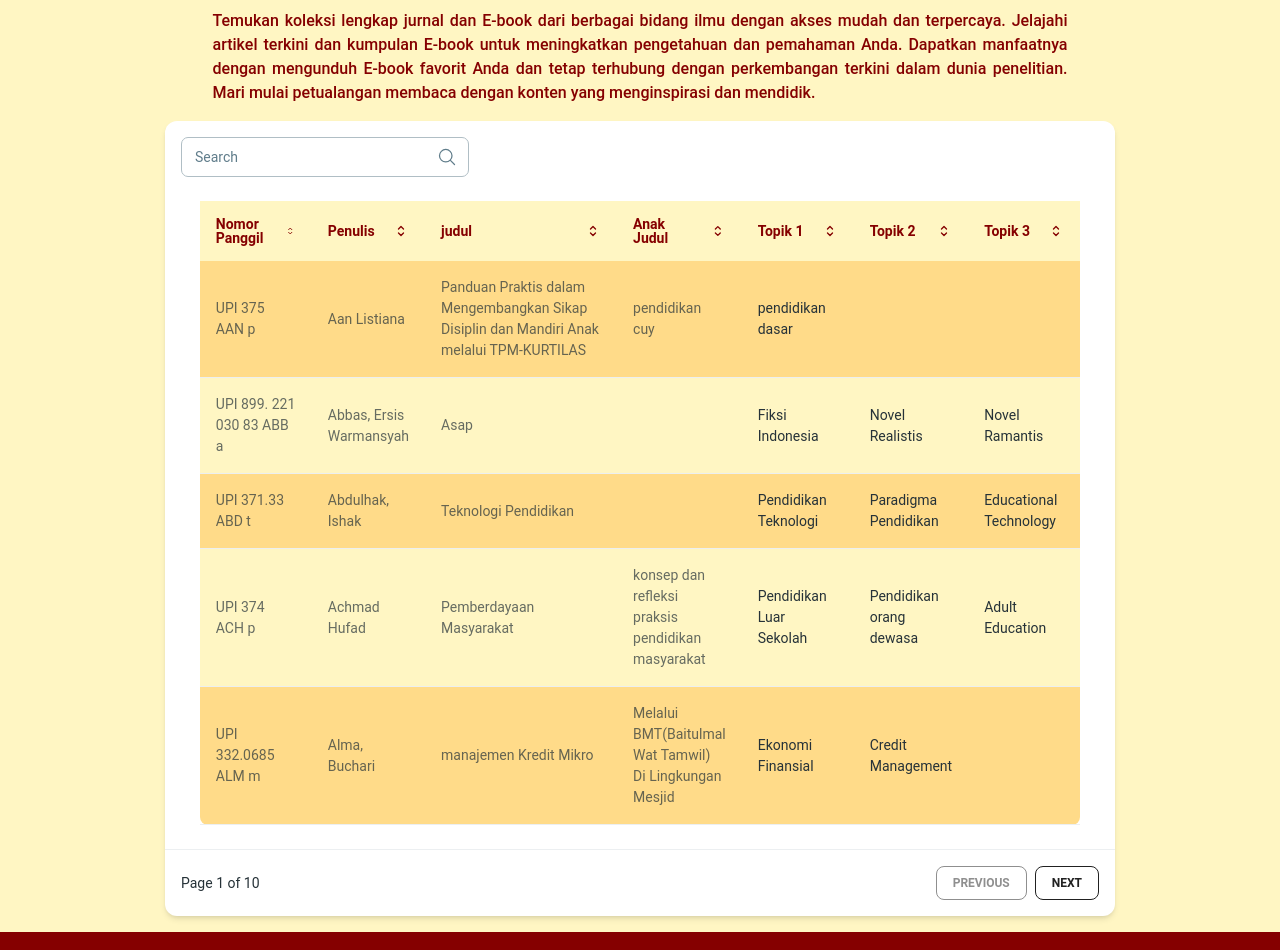
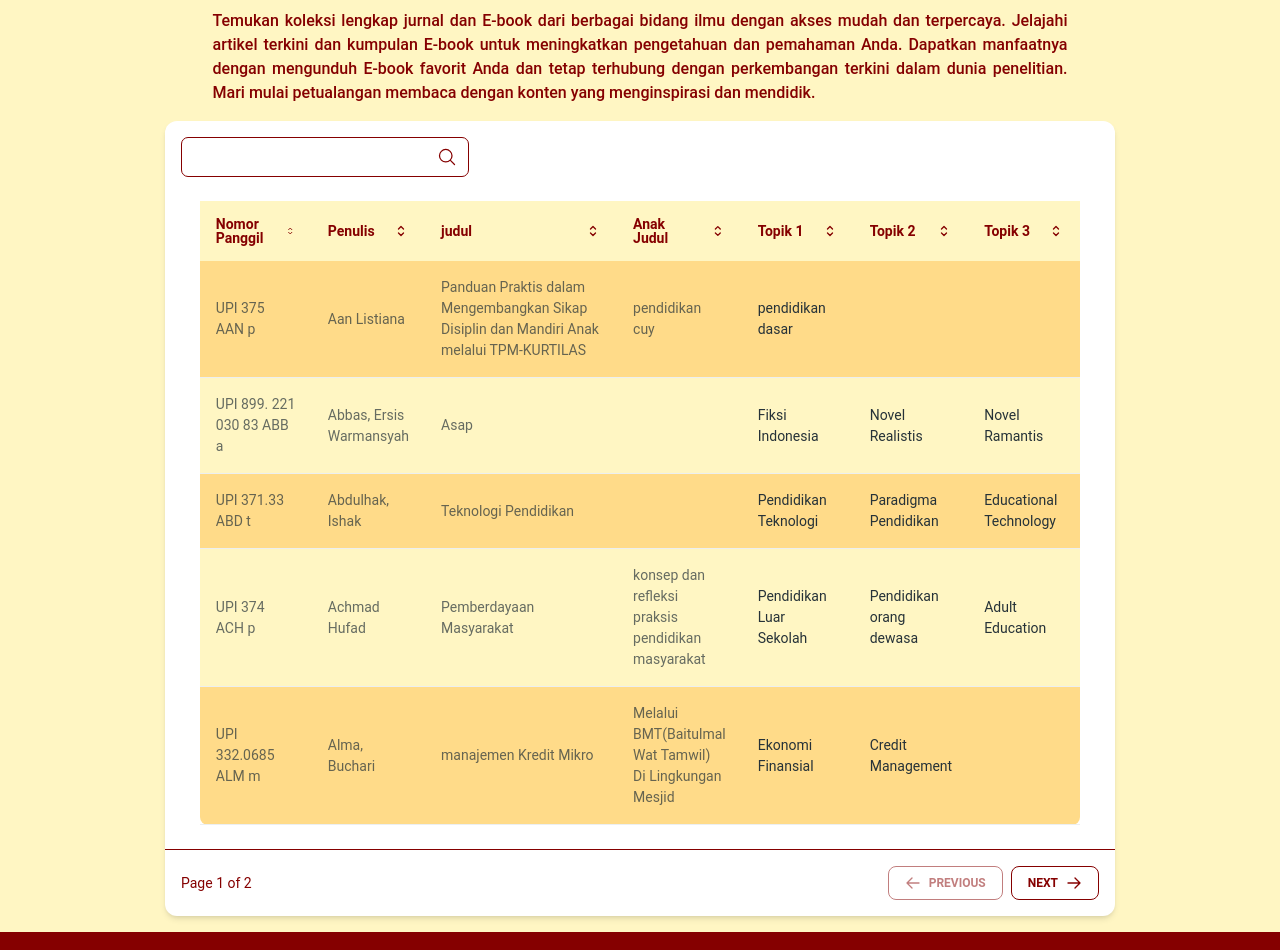
Before and after one commit to fakhrimuh/Perpustakaan, a React (Create React App) app: page /Upiana in a window 1280 px wide. Shown: the part 160-1110 px from the top of the page. Built offline with nearby package versions, Linux system fonts and the light colour scheme.

Commit message:
fixing pagination button

```diff
--- a/src/Pages/OpacPage.jsx
+++ b/src/Pages/OpacPage.jsx
@@ -1,5 +1,5 @@
 import { Input, Button, Card, CardBody, CardFooter, Typography } from "@material-tailwind/react";
-import { MagnifyingGlassIcon, BookOpenIcon } from "@heroicons/react/24/outline";
+import { MagnifyingGlassIcon, BookOpenIcon, ArrowRightIcon, ArrowLeftIcon } from "@heroicons/react/24/outline";
 import React, { useState } from 'react';
 
 
@@ -106,24 +106,23 @@ export default function OpacPage() {
         <div className="w-1/2 mb-2 flex items-center mx-auto">
           <Input
             type="text"
-            label="Kata Kunci"
+            placeholder="Kata Kunci"
             icon={<MagnifyingGlassIcon className="text-creamSecondary" />}
             value={searchTerm}
             onChange={(e) => setSearchTerm(e.target.value)}
-            className="text-creamSecondary border-creamSecondary border-2 "
+            // className="text-creamSecondary border-creamSecondary border-2 placeholder-creamSecondary "
+            className="!border !border-creamSecondary  text-creamSecondary  placeholder-creamSecondary"
+            labelProps={{
+              className: "hidden",
+            }}
           />
-          {/* <Button
-            variant="outlined"
-            className="text-center hover:text-redPrimary w-1/4 mx-2 border-creamSecondary hover:bg-creamSecondary text-creamSecondary"
-          >
-            Cari
-          </Button> */}
+
         </div>
 
         <CardBody>
           <div className="w-4/6  mx-auto">
             {currentItems.map((result, index) => {
-              const isLast = index === OpacList.length - 1;
+              const isLast = index === currentItems.length - 1;
               const classes = isLast ? "p-4" : "p-4 border-b border-creamSecondary";
               return (
                 <div className={`${classes} flex my-2`}>
@@ -171,7 +170,6 @@ export default function OpacPage() {
                       </tr>
                     </div>
                   </div>
-
                 </div>
               )
             })}
@@ -179,15 +177,19 @@ export default function OpacPage() {
         </CardBody>
 
         <CardFooter className="flex items-center justify-between border-t border-blue-gray-50 p-4">
-          <Typography variant="small" color="blue-gray" className="font-normal">
-            Page 1 of 10
+          <Typography variant="small" className="font-normal text-creamSecondary">
+            Page {currentPage} of {Math.ceil(filteredData.length / pageSize)}
           </Typography>
           <div className="flex gap-2">
-            <Button variant="outlined" size="sm" className="bg-CreamSecondary" onClick={prevPage} disabled={currentPage === 1}>
+            <Button variant="outlined" size="sm" className="flex gap-2 !border !border-creamSecondary  text-creamSecondary hover:bg-creamSecondary hover:text-redPrimary" onClick={prevPage} disabled={currentPage === 1}>
+              <ArrowLeftIcon className="h-4 w-4 stroke-2" />
+
               Previous
             </Button>
-            <Button variant="outlined" size="sm" onClick={nextPage} disabled={currentPage === Math.ceil(filteredData.length / pageSize)}>
+            <Button variant="outlined" size="sm" onClick={nextPage} disabled={currentPage === Math.ceil(filteredData.length / pageSize)} className="flex gap-2 !border !border-creamSecondary  text-creamSecondary hover:bg-creamSecondary hover:text-redPrimary"
+            >
               Next
+              <ArrowRightIcon className="h-4 w-4  stroke-2" />
             </Button>
           </div>
         </CardFooter>
--- a/src/Pages/UpianaPage.jsx
+++ b/src/Pages/UpianaPage.jsx
@@ -1,4 +1,4 @@
-import { MagnifyingGlassIcon, ChevronUpDownIcon } from "@heroicons/react/24/outline";
+import { MagnifyingGlassIcon, ChevronUpDownIcon, ArrowLeftIcon, ArrowRightIcon } from "@heroicons/react/24/outline";
 import {
   Card,
   CardHeader,
@@ -113,11 +113,16 @@ export default function Upiana() {
           <div className="flex flex-col items-center justify-between gap-4 md:flex-row">
 
             <div className="w-full md:w-72">
-              <Input label="Search" icon={<MagnifyingGlassIcon className="h-5 w-5" />}
+              <Input icon={<MagnifyingGlassIcon className="h-5 w-5 text-redPrimary" />}
                 type="text"
                 placeholder="Cari..."
                 value={searchTerm}
-                onChange={(e) => setSearchTerm(e.target.value)} />
+                onChange={(e) => setSearchTerm(e.target.value)}
+                className="!border !border-redPrimary  text-redPrimary  placeholder-redPrimary"
+                labelProps={{
+                  className: "hidden",
+                }}
+              />
             </div>
           </div>
         </CardHeader>
@@ -209,16 +214,20 @@ export default function Upiana() {
             </tbody>
           </table>
         </CardBody>
-        <CardFooter className="flex items-center justify-between border-t border-blue-gray-50 p-4">
-          <Typography variant="small" color="blue-gray" className="font-normal">
-            Page 1 of 10
+        <CardFooter className="flex items-center justify-between border-t border-redPrimary p-4">
+          <Typography variant="small" className="font-normal text-redPrimary">
+            Page {currentPage} of {Math.ceil(filteredData.length / pageSize)}
           </Typography>
           <div className="flex gap-2">
-            <Button variant="outlined" size="sm" onClick={prevPage} disabled={currentPage === 1}>
+            <Button variant="outlined" size="sm" className="flex gap-2 !border !border-redPrimary   text-redPrimary hover:bg-redPrimary hover:text-creamSecondary" onClick={prevPage} disabled={currentPage === 1}>
+              <ArrowLeftIcon className="h-4 w-4 stroke-2" />
+
               Previous
             </Button>
-            <Button variant="outlined" size="sm" onClick={nextPage} disabled={currentPage === Math.ceil(filteredData.length / pageSize)}>
+            <Button variant="outlined" size="sm" onClick={nextPage} disabled={currentPage === Math.ceil(filteredData.length / pageSize)} className="flex gap-2 !border !border-redPrimary   text-redPrimary hover:bg-redPrimary hover:text-creamSecondary"
+            >
               Next
+              <ArrowRightIcon className="h-4 w-4 stroke-2" />
             </Button>
           </div>
         </CardFooter>
```
